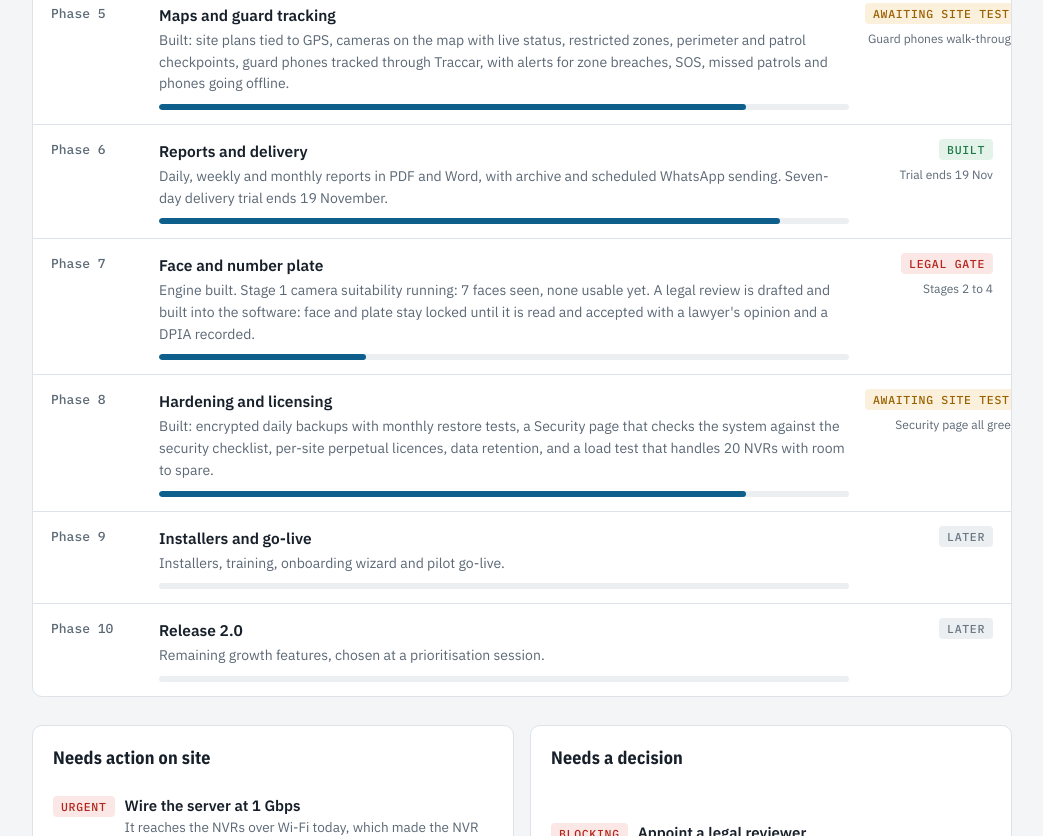
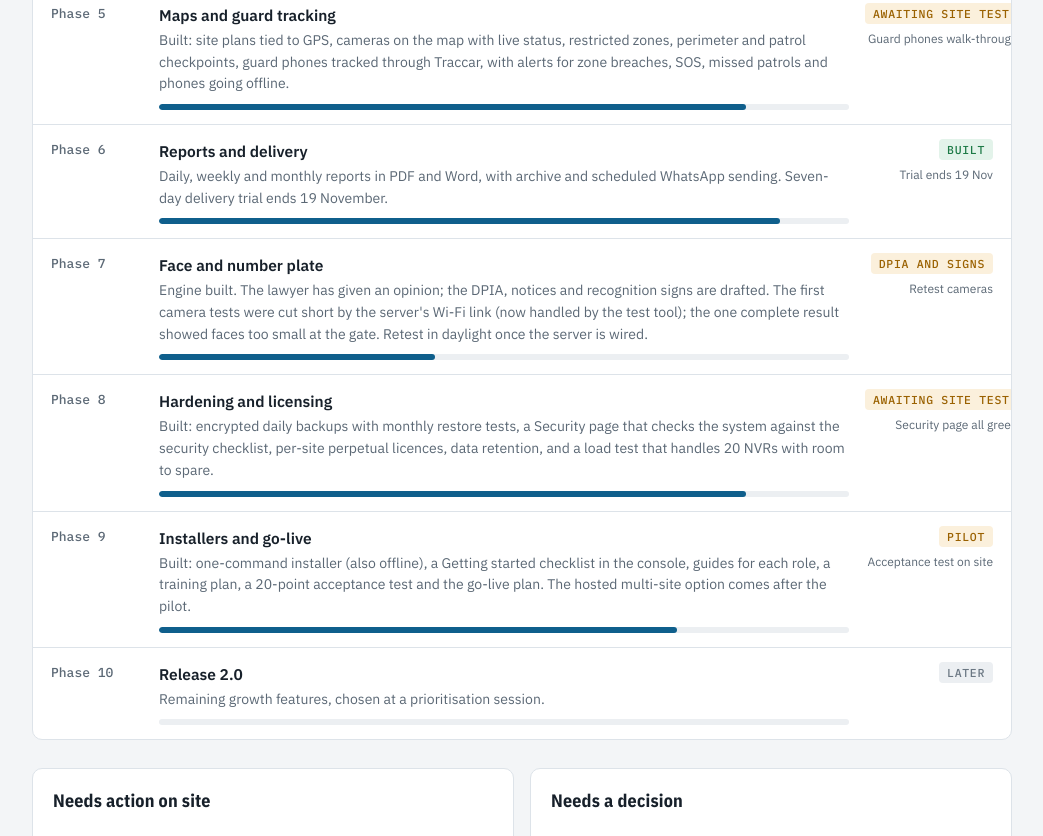
Before and after one commit to striver-star/Smart-Surveillance, a plain HTML site: page docs/client-presentation/hss-progress.html in a window 1280 px wide. Shown: the part 1169-2005 px from the top of the page, without its empty margins (118-1161 px from the left). Drawn offline with nearby package versions, Linux system fonts and the light colour scheme.

Commit message:
Progress page: Phase 9 and the face and plate status
Co-Authored-By: Claude Opus 5.5 <noreply@anthropic.com>
Claude-Session: https://claude.ai/code/session_013nURmmotbySsXpWSiwn2GL

```diff
--- a/docs/client-presentation/hss-progress.html
+++ b/docs/client-presentation/hss-progress.html
@@ -77,7 +77,7 @@ footer { color: var(--muted); font-size: 13px; border-top: 1px solid var(--line)
     <div role="listitem"><b>4</b><span>NVRs surveyed, 112 channels (7 planned)</span></div>
     <div role="listitem"><b>103</b><span>cameras online at the last survey</span></div>
     <div role="listitem"><b>268</b><span>software components licence-checked, all pass</span></div>
-    <div role="listitem"><b>108</b><span>automated tests run on every change</span></div>
+    <div role="listitem"><b>109</b><span>automated tests run on every change</span></div>
   </div>
 
   <section aria-labelledby="phases">
@@ -91,9 +91,9 @@ footer { color: var(--muted); font-size: 13px; border-top: 1px solid var(--line)
       <div class="row"><div class="ph">Phase 4</div><div><h3>Server AI for non-AI cameras</h3><p>Detection worker works on sample video. Benchmark and comparison need the GPU server.</p><div class="track"><i style="width:25%"></i></div></div><div class="state"><span class="chip c-stop">Blocked</span><small>GPU purchase</small></div></div>
       <div class="row"><div class="ph">Phase 5</div><div><h3>Maps and guard tracking</h3><p>Built: site plans tied to GPS, cameras on the map with live status, restricted zones, perimeter and patrol checkpoints, guard phones tracked through Traccar, with alerts for zone breaches, SOS, missed patrols and phones going offline.</p><div class="track"><i style="width:85%"></i></div></div><div class="state"><span class="chip c-wait">Awaiting site test</span><small>Guard phones walk-through</small></div></div>
       <div class="row"><div class="ph">Phase 6</div><div><h3>Reports and delivery</h3><p>Daily, weekly and monthly reports in PDF and Word, with archive and scheduled WhatsApp sending. Seven-day delivery trial ends 19 November.</p><div class="track"><i style="width:90%"></i></div></div><div class="state"><span class="chip c-ok">Built</span><small>Trial ends 19 Nov</small></div></div>
-      <div class="row"><div class="ph">Phase 7</div><div><h3>Face and number plate</h3><p>Engine built. Stage 1 camera suitability running: 7 faces seen, none usable yet. A legal review is drafted and built into the software: face and plate stay locked until it is read and accepted with a lawyer's opinion and a DPIA recorded.</p><div class="track"><i style="width:30%"></i></div></div><div class="state"><span class="chip c-stop">Legal gate</span><small>Stages 2 to 4</small></div></div>
+      <div class="row"><div class="ph">Phase 7</div><div><h3>Face and number plate</h3><p>Engine built. The lawyer has given an opinion; the DPIA, notices and recognition signs are drafted. The first camera tests were cut short by the server's Wi-Fi link (now handled by the test tool); the one complete result showed faces too small at the gate. Retest in daylight once the server is wired.</p><div class="track"><i style="width:40%"></i></div></div><div class="state"><span class="chip c-wait">DPIA and signs</span><small>Retest cameras</small></div></div>
       <div class="row"><div class="ph">Phase 8</div><div><h3>Hardening and licensing</h3><p>Built: encrypted daily backups with monthly restore tests, a Security page that checks the system against the security checklist, per-site perpetual licences, data retention, and a load test that handles 20 NVRs with room to spare.</p><div class="track"><i style="width:85%"></i></div></div><div class="state"><span class="chip c-wait">Awaiting site test</span><small>Security page all green</small></div></div>
-      <div class="row"><div class="ph">Phase 9</div><div><h3>Installers and go-live</h3><p>Installers, training, onboarding wizard and pilot go-live.</p><div class="track"><i style="width:0%"></i></div></div><div class="state"><span class="chip c-todo">Later</span></div></div>
+      <div class="row"><div class="ph">Phase 9</div><div><h3>Installers and go-live</h3><p>Built: one-command installer (also offline), a Getting started checklist in the console, guides for each role, a training plan, a 20-point acceptance test and the go-live plan. The hosted multi-site option comes after the pilot.</p><div class="track"><i style="width:75%"></i></div></div><div class="state"><span class="chip c-wait">Pilot</span><small>Acceptance test on site</small></div></div>
       <div class="row"><div class="ph">Phase 10</div><div><h3>Release 2.0</h3><p>Remaining growth features, chosen at a prioritisation session.</p><div class="track"><i style="width:0%"></i></div></div><div class="state"><span class="chip c-todo">Later</span></div></div>
     </div>
   </section>
```
